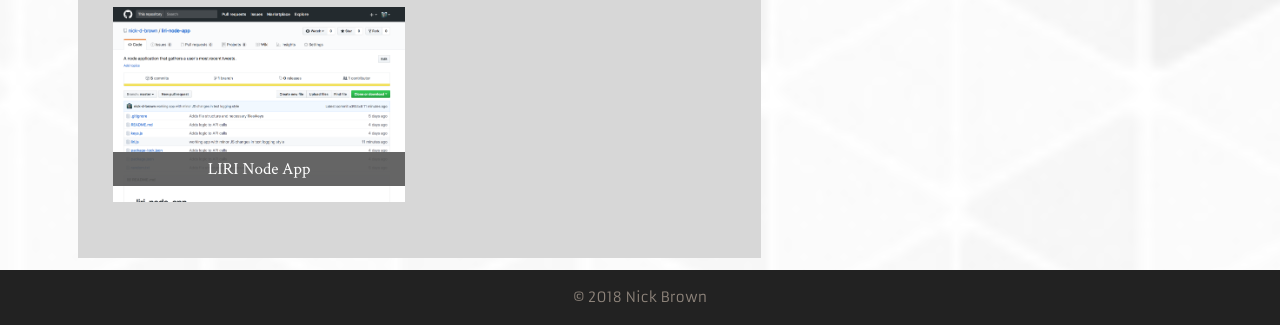
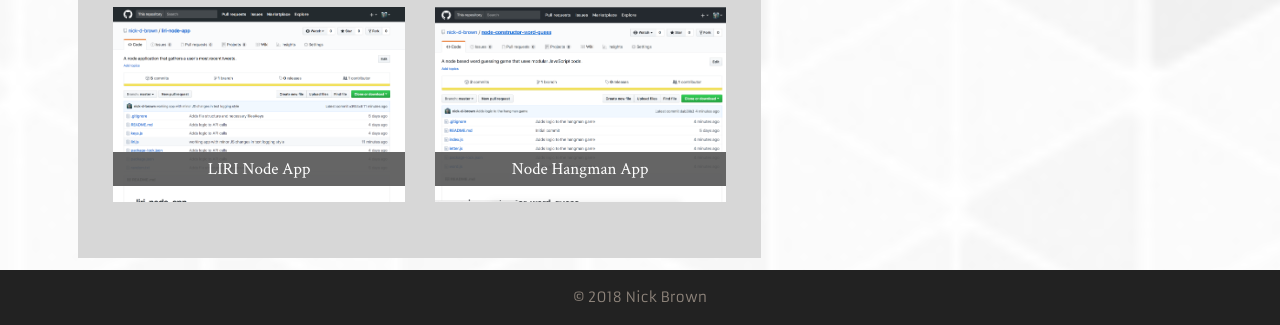
Before and after one commit to nick-d-brown/Bootstrap-Portfolio, a plain HTML site: page portfolio.html in a window 1280 px wide. Shown: the part 1099-1424 px from the top of the page. Drawn offline with nearby package versions, Linux system fonts and the light colour scheme.

Commit message:
Adds Node Hangman Portfolio Link

```diff
--- a/portfolio.html
+++ b/portfolio.html
@@ -116,6 +116,12 @@
                             <p class="project-description">LIRI Node App</p>
                         </a>
                     </div>
+                    <div class="col-sm-6 portfolio-image-container">
+                        <a href="https://github.com/nick-d-brown/node-constructor-word-guess" target="_blank">
+                            <img class="portfolio-image-styling" src="css/images/nodeHangman.png" alt="A picture of the Node Hangman Repository Landing Page.">
+                            <p class="project-description">Node Hangman App</p>
+                        </a>
+                    </div>
                 </div>
             </div>
                 <!-- portfolio end -->
```
Also changed, not shown: css/images/nodeHangman.png (added).
